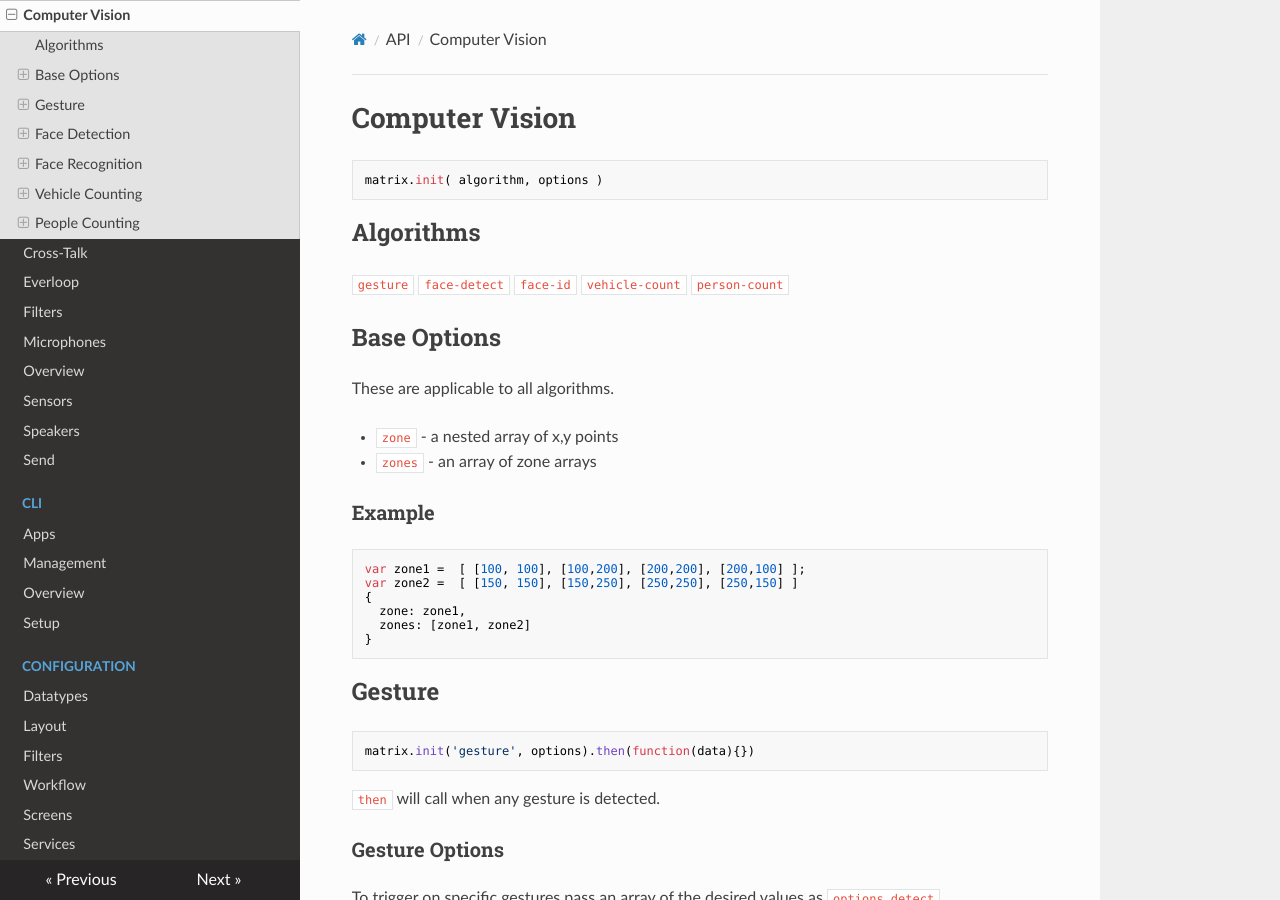
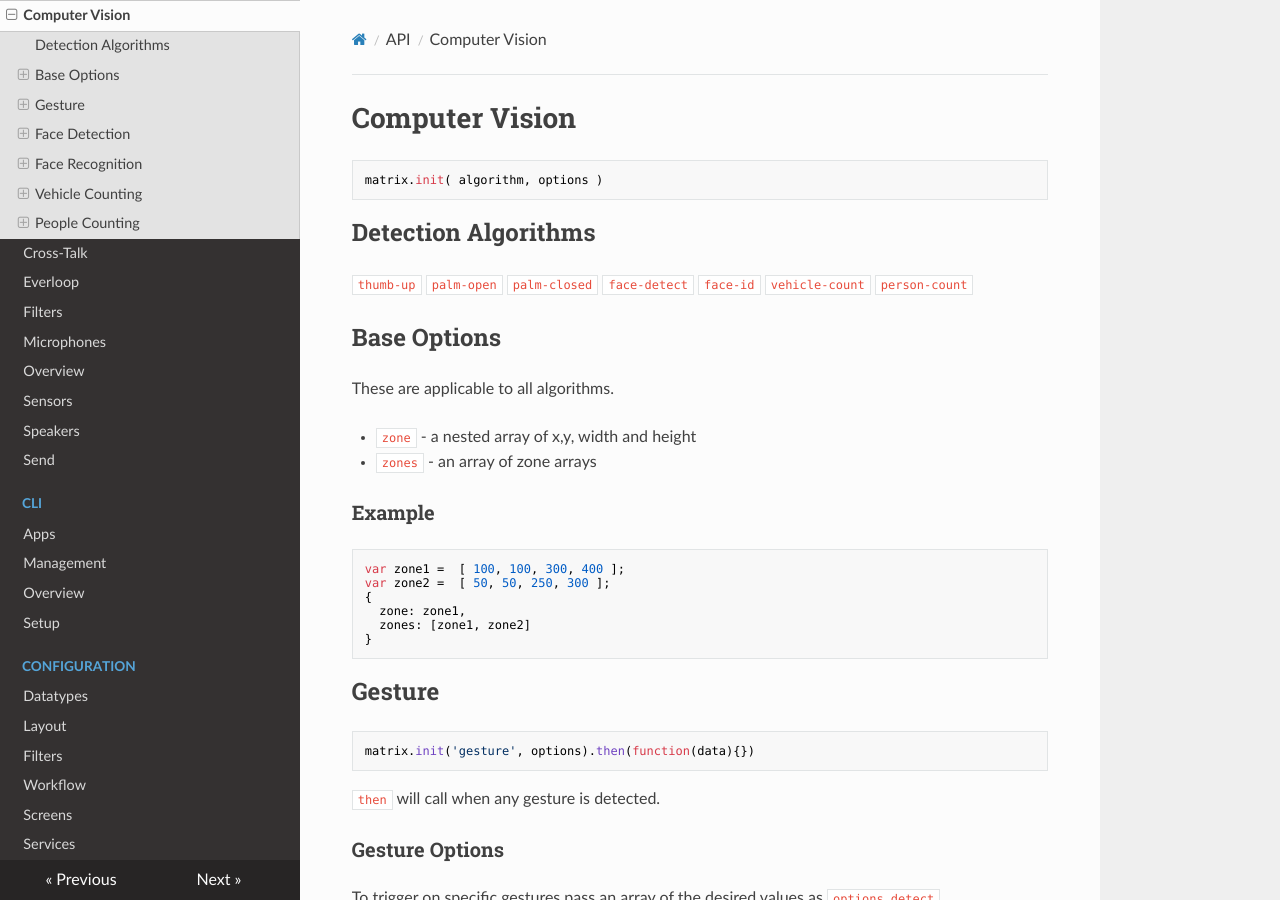
Before and after one commit to matrix-io/matrix-documentation, an MkDocs documentation site: the page built from docs/API/computer-vision.md, in a window 1280 px wide and 900 px high. Built offline with MkDocs 1.6.1, drawn with Linux system fonts in a browser that asks for light colours; nearby versions of some CDN libraries.

Commit message:
fix algos

````diff
--- a/docs/API/computer-vision.md
+++ b/docs/API/computer-vision.md
@@ -4,8 +4,10 @@
 matrix.init( algorithm, options )
 ```
 
-## Algorithms
-`gesture`
+## Detection Algorithms
+`thumb-up`
+`palm-open`
+`palm-closed`
 `face-detect`
 `face-id`
 `vehicle-count`
@@ -14,13 +16,13 @@ matrix.init( algorithm, options )
 ## Base Options
 These are applicable to all algorithms.
 
-- `zone` - a nested array of x,y points
+- `zone` - a nested array of x,y, width and height
 - `zones` - an array of zone arrays
 
 ### Example
 ```
-var zone1 =  [ [100, 100], [100,200], [200,200], [200,100] ];
-var zone2 =  [ [150, 150], [150,250], [250,250], [250,150] ]
+var zone1 =  [ 100, 100, 300, 400 ];
+var zone2 =  [ 50, 50, 250, 300 ];
 {
   zone: zone1,
   zones: [zone1, zone2]
````
